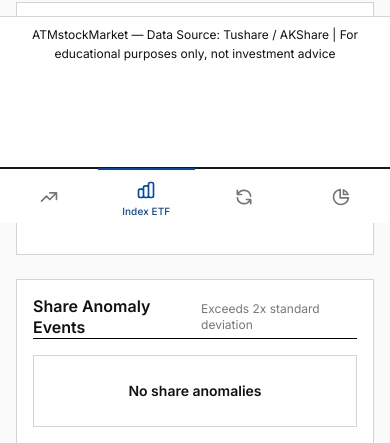
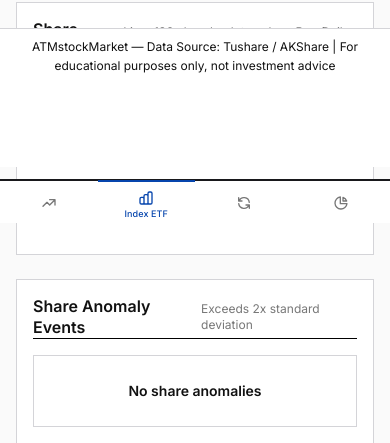
Before and after one commit to superherocheng/ATMstockMarketSimple, a FastAPI app: page /etf in a window 390 px wide. Shown: the part 621-1064 px from the top of the page. Run offline with FastAPI, Linux system fonts and the light colour scheme; data that the repository does not hold is empty; some libraries are stand-ins or nearby versions.

Commit message:
fix: health check connection leak causing site hang; reduce bottom nav height to 44px on mobile
- overview.py: use context manager for health check DB connection to prevent pool exhaustion
- app.css: bottom nav height 56px->44px, icon 20px->16px, label 10px->9px
- docker-compose.yml: (pre-existing changes)

```diff
--- a/docker-compose.yml
+++ b/docker-compose.yml
@@ -2,8 +2,7 @@ services:
   app:
     build: .
     container_name: atmstockmarket
-    ports:
-      - "5656:5656"
+    # ports removed - access only through NPM (stock.gaodeqingchuda.icu) via docker_network
     environment:
       - DATABASE_URL=${DATABASE_URL:-postgresql://postgres:password@db:5432/atm_stock_market}
       - TUSHARE_TOKEN=${TUSHARE_TOKEN:-}
@@ -18,6 +17,7 @@ services:
         condition: service_healthy
     networks:
       - atm_network
+      - docker_network
     restart: unless-stopped
     volumes:
       - ./logs:/app/logs
@@ -62,3 +62,5 @@ volumes:
 networks:
   atm_network:
     driver: bridge
+  docker_network:
+    external: true
--- a/src/web/routers/overview.py
+++ b/src/web/routers/overview.py
@@ -207,8 +207,8 @@ async def health_check():
     }
 
     try:
-        conn = get_conn()
-        conn.execute(text("SELECT 1")).fetchone()
+        with get_conn() as conn:
+            conn.execute(text("SELECT 1")).fetchone()
         checks["checks"]["database"] = {"status": "ok"}
     except Exception as e:
         checks["checks"]["database"] = {"status": "error", "message": str(e)}
--- a/src/web/static/css/app.css
+++ b/src/web/static/css/app.css
@@ -1403,15 +1403,15 @@ canvas { max-width: 100% !important; }
         display: flex;
         justify-content: space-around;
         align-items: center;
-        height: 56px;
+        height: 44px;
     }
 
     body {
-        padding-bottom: calc(56px + env(safe-area-inset-bottom, 0));
+        padding-bottom: calc(44px + env(safe-area-inset-bottom, 0));
     }
 
     footer {
-        padding-bottom: calc(var(--space-4) + 56px + env(safe-area-inset-bottom, 0));
+        padding-bottom: calc(var(--space-4) + 44px + env(safe-area-inset-bottom, 0));
     }
 }
 
@@ -1422,8 +1422,8 @@ canvas { max-width: 100% !important; }
     flex-direction: column;
     align-items: center;
     justify-content: center;
-    gap: 3px;
-    min-height: 56px;
+    gap: 1px;
+    min-height: 44px;
     text-decoration: none;
     color: var(--c-text-tertiary);
     transition: all var(--transition-fast);
@@ -1431,7 +1431,7 @@ canvas { max-width: 100% !important; }
     -webkit-tap-highlight-color: transparent;
     border-radius: 0;
     margin: 0;
-    padding: 6px 0;
+    padding: 4px 0;
     border-top: 2px solid transparent;
 }
 
@@ -1450,20 +1450,20 @@ canvas { max-width: 100% !important; }
     display: flex;
     align-items: center;
     justify-content: center;
-    width: 24px;
-    height: 24px;
-}
-
-.bottom-nav-icon svg {
     width: 20px;
     height: 20px;
+}
+
+.bottom-nav-icon svg {
+    width: 16px;
+    height: 16px;
     stroke-width: 2;
 }
 
 .bottom-nav-label {
-    font-size: 10px;
+    font-size: 9px;
     font-weight: 500;
-    line-height: 1.2;
+    line-height: 1.1;
     letter-spacing: 0.01em;
 }
 
```
